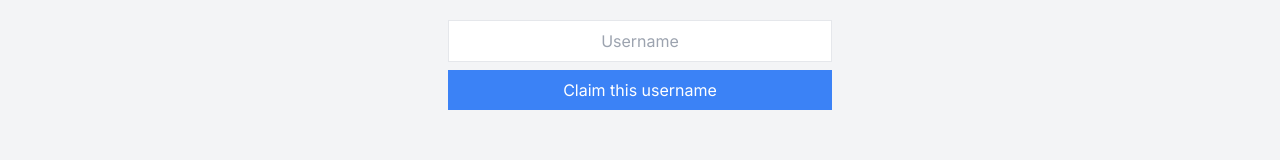
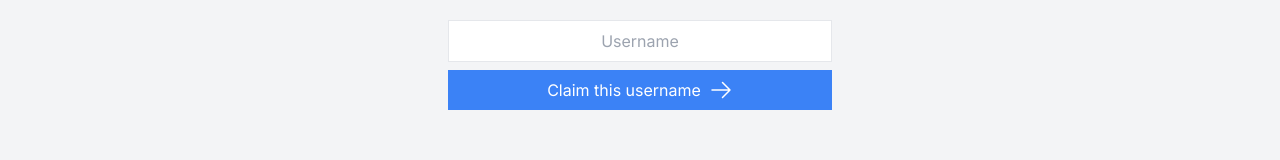
Before and after one commit to siwachs/Link-Tree-Next.JS-14, a Next.js app: page /account in a window 1280 px wide. Shown: the part 139-299 px from the top of the page. Built offline with nearby package versions, Linux system fonts and the light colour scheme; no server answers; sample sign-in values are in the browser's storage.

Commit message:
ER Diagram and Use Server Side Form Handling

```diff
--- /dev/null
+++ b/src/actions/claimUsername.ts
@@ -0,0 +1,5 @@
+"use server";
+
+export default async function claimUsername(formData: any) {
+  const username = formData.get("username");
+}
--- a/src/app/account/page.tsx
+++ b/src/app/account/page.tsx
@@ -1,6 +1,8 @@
 import { redirect } from "next/navigation";
 import { authOption } from "@/app/api/auth/[...nextauth]/route";
 import { getServerSession } from "next-auth";
+import RightIcons from "@/components/icons/RightIcons";
+import claimUsername from "@/actions/claimUsername";
 
 export default async function AccountPage(req: any) {
   // @ts-ignore
@@ -10,23 +12,25 @@ export default async function AccountPage(req: any) {
 
   return (
     <div>
-      <form>
+      <form action={claimUsername}>
         <h1 className="text-4xl font-bold text-center select-none mb-6">
           Grab your username
         </h1>
 
         <div className="max-w-sm mx-auto">
           <input
+            name="username"
             defaultValue={req.searchParams?.desiredUsername}
             className="block p-2 outline-none mx-auto border w-full mb-2 text-center"
             type="text"
             placeholder="Username"
           />
           <button
-            className="bg-blue-500 text-white py-2 px-4 block mx-auto w-full"
+            className="bg-blue-500 text-white py-2 px-4 mx-auto w-full flex gap-2 items-center justify-center"
             type="submit"
           >
-            Claim this username
+            <span>Claim this username</span>
+            <RightIcons />
           </button>
         </div>
       </form>
--- a/src/app/api/auth/[...nextauth]/route.ts
+++ b/src/app/api/auth/[...nextauth]/route.ts
@@ -4,7 +4,7 @@ import clientPromise from "@/app/libs/mongoClient";
 import GoogleAuthProvider from "next-auth/providers/google";
 
 export const authOption = {
-  // adapter: MongoDBAdapter(clientPromise),
+  adapter: MongoDBAdapter(clientPromise),
   secret: process.env.AUTH_SECRET,
   providers: [
     GoogleAuthProvider({
--- /dev/null
+++ b/src/components/icons/RightIcons.tsx
@@ -0,0 +1,22 @@
+const RightIcons: React.FC<{
+  className?: string;
+}> = ({ className = "w-6 h-6" }) => {
+  return (
+    <svg
+      xmlns="http://www.w3.org/2000/svg"
+      fill="none"
+      viewBox="0 0 24 24"
+      strokeWidth="1.5"
+      stroke="currentColor"
+      className={className}
+    >
+      <path
+        strokeLinecap="round"
+        strokeLinejoin="round"
+        d="M13.5 4.5 21 12m0 0-7.5 7.5M21 12H3"
+      />
+    </svg>
+  );
+};
+
+export default RightIcons;
```
Also changed, not shown: ER/ER.png (added), ER/source.txt (added).
